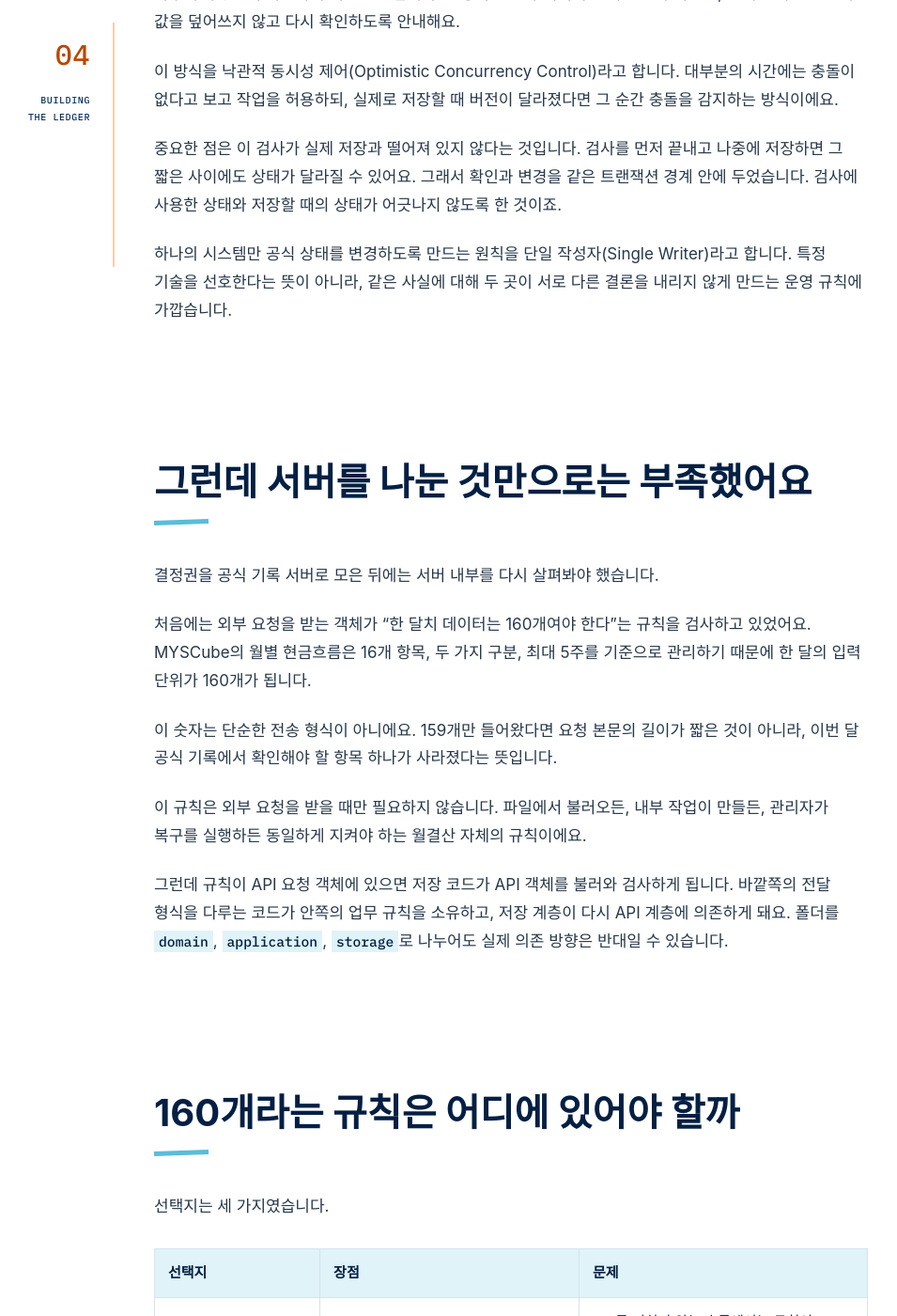
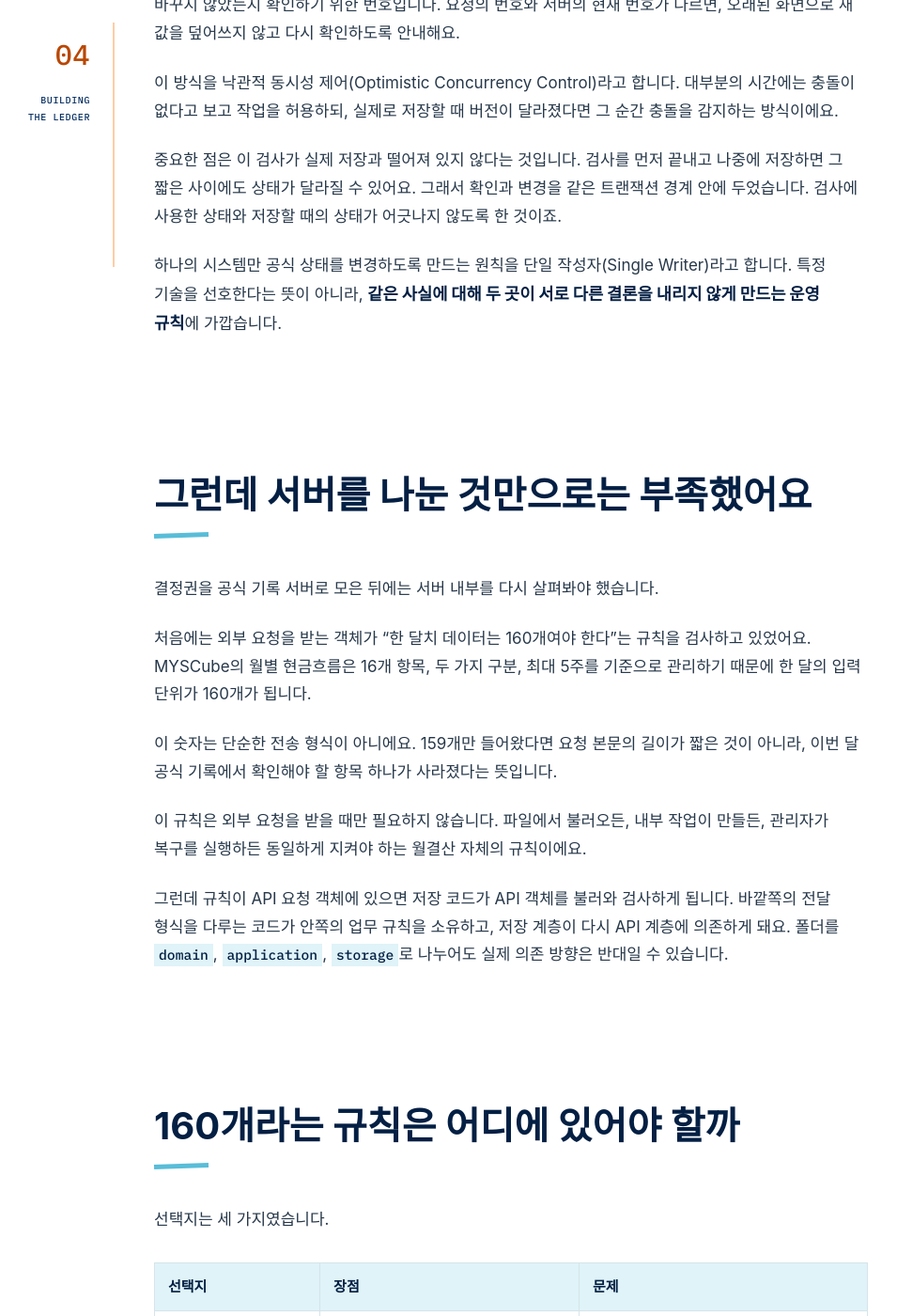
Before and after one commit to merryAI-dev/merryAI-dev.github.io, a Jekyll site: the page built from _posts/2026-08-25-myscube-building-the-ledger-04.md, in a window 1280 px wide and 1400 px high, scrolled down 10521 px. Shown: the whole window at 94% size, without its empty margins (182-1137 px from the left). Built offline with Jekyll 4.4.1, drawn with Linux system fonts in a browser that asks for light colours; some web fonts are replaced; some of the changed text lies outside the part shown.

Commit message:
style: replace marker highlights with bold text

```diff
--- a/_posts/2026-08-25-myscube-building-the-ledger-04.md
+++ b/_posts/2026-08-25-myscube-building-the-ledger-04.md
@@ -28,7 +28,7 @@
 
 어떤 숫자는 사람이 직접 입력한 값이었고, 어떤 숫자는 여러 항목을 더해 만든 결과였습니다. 빈칸과 0원은 화면에서는 비슷해 보여도 의미가 달랐어요. 같은 달의 값도 누가 언제 수정했는지에 따라 다시 확인해야 했고, 월결산이 승인된 뒤에는 일반적인 경로에서 더 이상 바뀌어서는 안 됐습니다.
 
-시트에는 이런 규칙이 수식, 셀 위치, 색상, 담당자의 경험 속에 함께 들어 있었습니다. 숫자를 복사하는 것은 어렵지 않았지만, 그 숫자를 공식 기록으로 인정해도 되는지 판단하는 일은 전혀 다른 문제였어요.
+시트에는 이런 규칙이 수식, 셀 위치, 색상, 담당자의 경험 속에 함께 들어 있었습니다. 숫자를 복사하는 것은 어렵지 않았지만, **그 숫자를 공식 기록으로 인정해도 되는지 판단하는 일**은 전혀 다른 문제였어요.
 
 예를 들어 시트에는 100만 원이 적혀 있고 내부 ERP에는 90만 원이 저장돼 있다면 무엇이 맞을까요? 무조건 최근에 수정된 값을 선택할 수도 없습니다. 한쪽은 사람이 입력한 예상 금액이고 다른 한쪽은 승인된 실제 금액일 수 있기 때문이에요.
 
@@ -215,7 +215,7 @@
 
 중요한 점은 이 검사가 실제 저장과 떨어져 있지 않다는 것입니다. 검사를 먼저 끝내고 나중에 저장하면 그 짧은 사이에도 상태가 달라질 수 있어요. 그래서 확인과 변경을 같은 트랜잭션 경계 안에 두었습니다. 검사에 사용한 상태와 저장할 때의 상태가 어긋나지 않도록 한 것이죠.
 
-하나의 시스템만 공식 상태를 변경하도록 만드는 원칙을 단일 작성자(Single Writer)라고 합니다. 특정 기술을 선호한다는 뜻이 아니라, 같은 사실에 대해 두 곳이 서로 다른 결론을 내리지 않게 만드는 운영 규칙에 가깝습니다.
+하나의 시스템만 공식 상태를 변경하도록 만드는 원칙을 단일 작성자(Single Writer)라고 합니다. 특정 기술을 선호한다는 뜻이 아니라, **같은 사실에 대해 두 곳이 서로 다른 결론을 내리지 않게 만드는 운영 규칙**에 가깝습니다.
 
 ## 그런데 서버를 나눈 것만으로는 부족했어요
 
--- a/assets/css/style.css
+++ b/assets/css/style.css
@@ -296,12 +296,9 @@
 .post-content p { margin: 1.35em 0; }
 
 .post-content strong {
-  padding: 0 0.06em;
   color: var(--navy-deep);
-  background: linear-gradient(transparent 62%, rgba(255, 220, 72, 0.68) 62%);
+  font-size: 1.04em;
   font-weight: 780;
-  -webkit-box-decoration-break: clone;
-  box-decoration-break: clone;
 }
 
 .post-content u {
```
